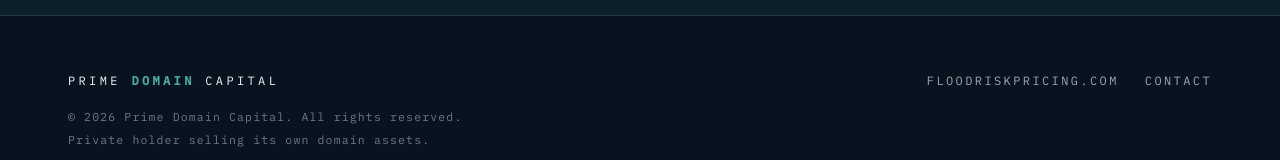
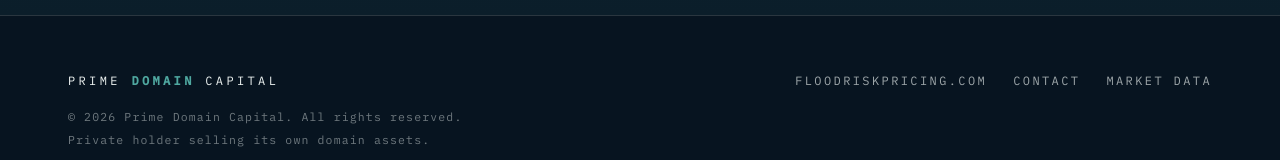
Before and after one commit to primedomaincapital/floodriskpricing, a plain HTML site: page index.html in a window 1280 px wide. Shown: the part 7016-7176 px from the top of the page. Drawn offline with nearby package versions, Linux system fonts and the light colour scheme; a web font is replaced by a local one.

Commit message:
Add Market Data link to footer

```diff
--- a/index.html
+++ b/index.html
@@ -450,6 +450,7 @@
     <nav>
       <a href="index.html">FloodRiskPricing.com</a>
       <a href="mailto:info@primedomaincapital.com">Contact</a>
+      <a href="https://floodriskpricing.com/market-data">Market Data</a>
     </nav>
   </div>
 </footer>
```
